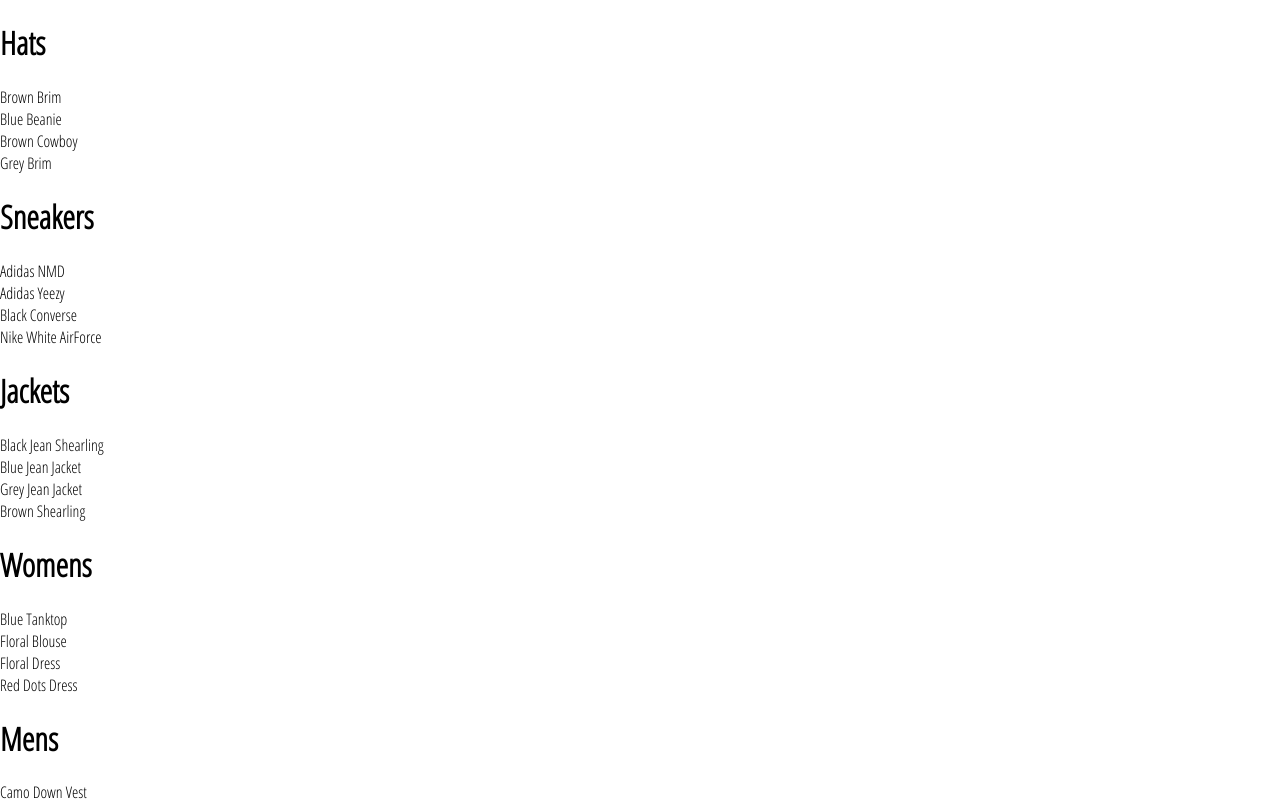
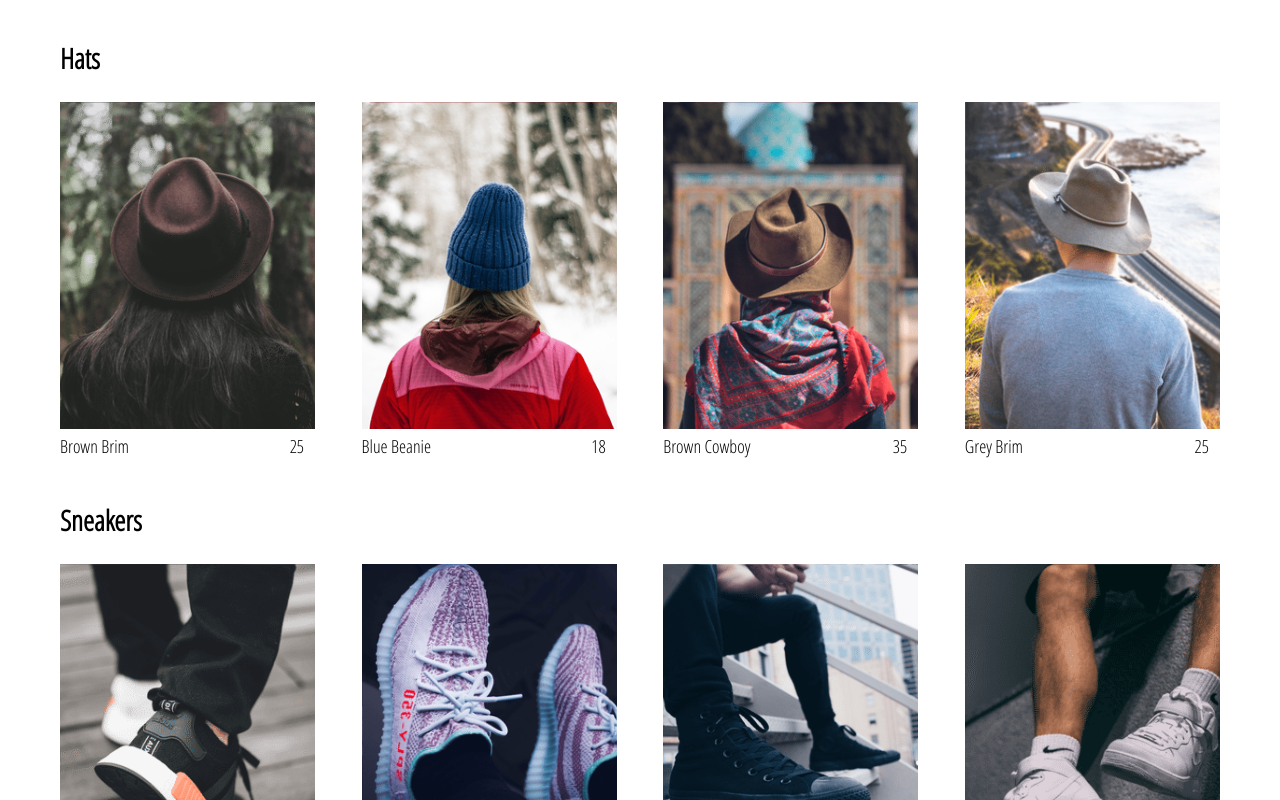
Before and after one commit to ravirasadiya/React-ecommerce, a React (Create React App) app: page /shop in a window 1280 px wide. Shown: the top 800 px of the page. Built offline with nearby package versions, Linux system fonts and the light colour scheme.

Commit message:
collectionPreview Added

```diff
--- a/src/App.css
+++ b/src/App.css
@@ -1,3 +1,4 @@
 body {
   font-family: 'Open Sans Condensed';
+  padding: 20px 60px;
 }
--- /dev/null
+++ b/src/components/collection-item/collectionItem.component.jsx
@@ -0,0 +1,14 @@
+import React from 'react';
+import './collectionItem.style.scss';
+
+const CollectionItem = ({ id, name, price, imageUrl }) => (
+  <div className='collection-item' key={id}>
+    <di className='image' style={{ backgroundImage: `url(${imageUrl})` }} />
+    <div className='collection-footer'>
+      <span className='name'>{name}</span>
+      <span className='price'>{price}</span>
+    </div>
+  </div>
+);
+
+export default CollectionItem;
--- /dev/null
+++ b/src/components/collection-item/collectionItem.style.scss
@@ -0,0 +1,32 @@
+.collection-item {
+  width: 22%;
+  display: flex;
+  flex-direction: column;
+  height: 350px;
+  align-items: center;
+
+  .image {
+    width: 100%;
+    height: 95%;
+    background-size: cover;
+    background-position: center;
+    margin-bottom: 5px;
+  }
+
+  .collection-footer {
+    width: 100%;
+    height: 5%;
+    display: flex;
+    justify-content: space-between;
+    font-size: 18px;
+
+    .name {
+      width: 90%;
+      margin-bottom: 15px;
+    }
+
+    .price {
+      width: 10%;
+    }
+  }
+}
--- a/src/components/collectionPreview/collectionPreview.component.jsx
+++ b/src/components/collectionPreview/collectionPreview.component.jsx
@@ -1,4 +1,6 @@
 import React from 'react';
+import CollectionItem from '../collection-item/collectionItem.component';
+import './collectionPreview.style.scss';
 
 const CollectionPreview = ({ title, items }) => (
   <div className='collection-preview'>
@@ -6,8 +8,8 @@ const CollectionPreview = ({ title, items }) => (
     <div className='preview'>
       {items
         .filter((item, idx) => idx < 4)
-        .map((item) => (
-          <div key={item.id}>{item.name}</div>
+        .map(({ id, ...otherProps }) => (
+          <CollectionItem key={id} {...otherProps} />
         ))}
     </div>
   </div>
--- a/src/components/collectionPreview/collectionPreview.style.scss
+++ b/src/components/collectionPreview/collectionPreview.style.scss
@@ -0,0 +1,15 @@
+.collection-preview {
+  display: flex;
+  flex-direction: column;
+  margin-bottom: 30px;
+
+  .title {
+    font-size: 28px;
+    margin-bottom: 25px;
+  }
+
+  .preview {
+    display: flex;
+    justify-content: space-between;
+  }
+}
```
